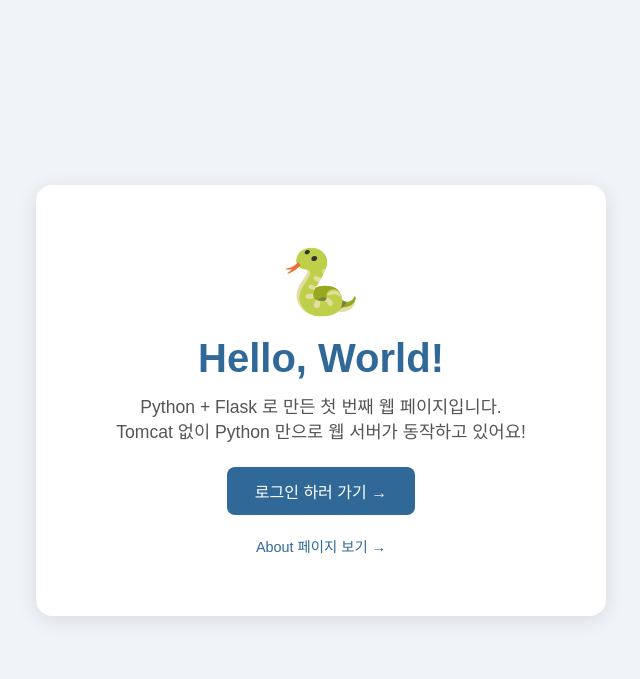
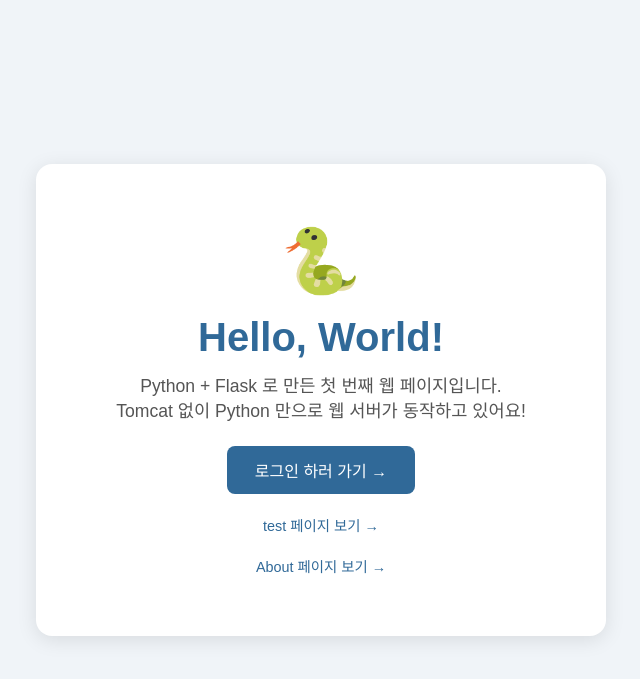
Before and after one commit to ssery77/python-test, a Flask app: page / in a window 1280 px wide. Shown: the top 679 px of the page, without its empty margins (319-959 px from the left). Run offline with Flask 3, Linux system fonts and the light colour scheme.

Commit message:
change url_for

```diff
--- a/app.py
+++ b/app.py
@@ -96,6 +96,14 @@ def logout():
     return redirect(url_for("hello_world"))
 
 
+@app.route("/test")
+def test_page():
+    """
+    /test 경로로 접속했을 때 실행되는 함수입니다.
+    """
+    return render_template("test.html")
+
+
 # 이 파일을 직접 실행했을 때만 서버를 시작합니다.
 # (다른 파일에서 import 로 불렀을 때는 서버가 자동 시작되지 않습니다)
 # [비교] Tomcat 을 startup.sh 로 시작하는 것과 같습니다.
--- a/templates/index.html
+++ b/templates/index.html
@@ -124,14 +124,21 @@
         {% endif %}
 
         {% if session.get('user_id') %}
-        <a href="/logout" class="btn" style="background-color: #c62828;">로그아웃</a>
+        <a href="{{ url_for('logout') }}" class="btn" style="background-color: #c62828;">로그아웃</a>
         {% else %}
-        <a href="/login" class="btn">로그인 하러 가기 →</a>
+        <a href="{{ url_for('login') }}" class="btn">로그인 하러 가기 →</a>
         {% endif %}
 
         <div style="margin-top: 20px;">
-            <a href="/about" style="color: #306998; text-decoration: none; font-size: 0.9rem;">About 페이지 보기 →</a>
+            <a href="{{ url_for('test_page') }}" style="color: #306998; text-decoration: none; font-size: 0.9rem;">test
+                페이지 보기 →</a>
         </div>
+
+        <div style="margin-top: 20px;">
+            <a href="{{ url_for('about') }}" style="color: #306998; text-decoration: none; font-size: 0.9rem;">About 페이지
+                보기 →</a>
+        </div>
+
     </div>
 
 </body>
```
